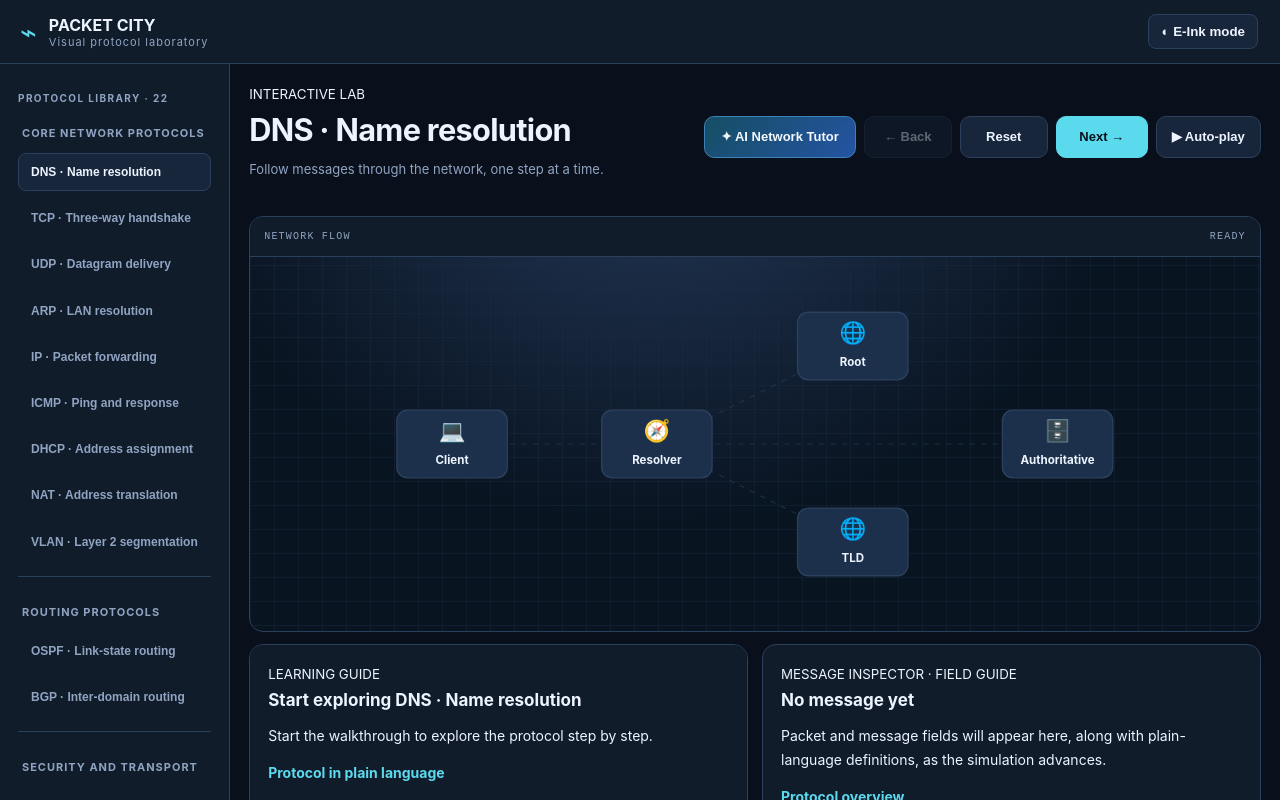
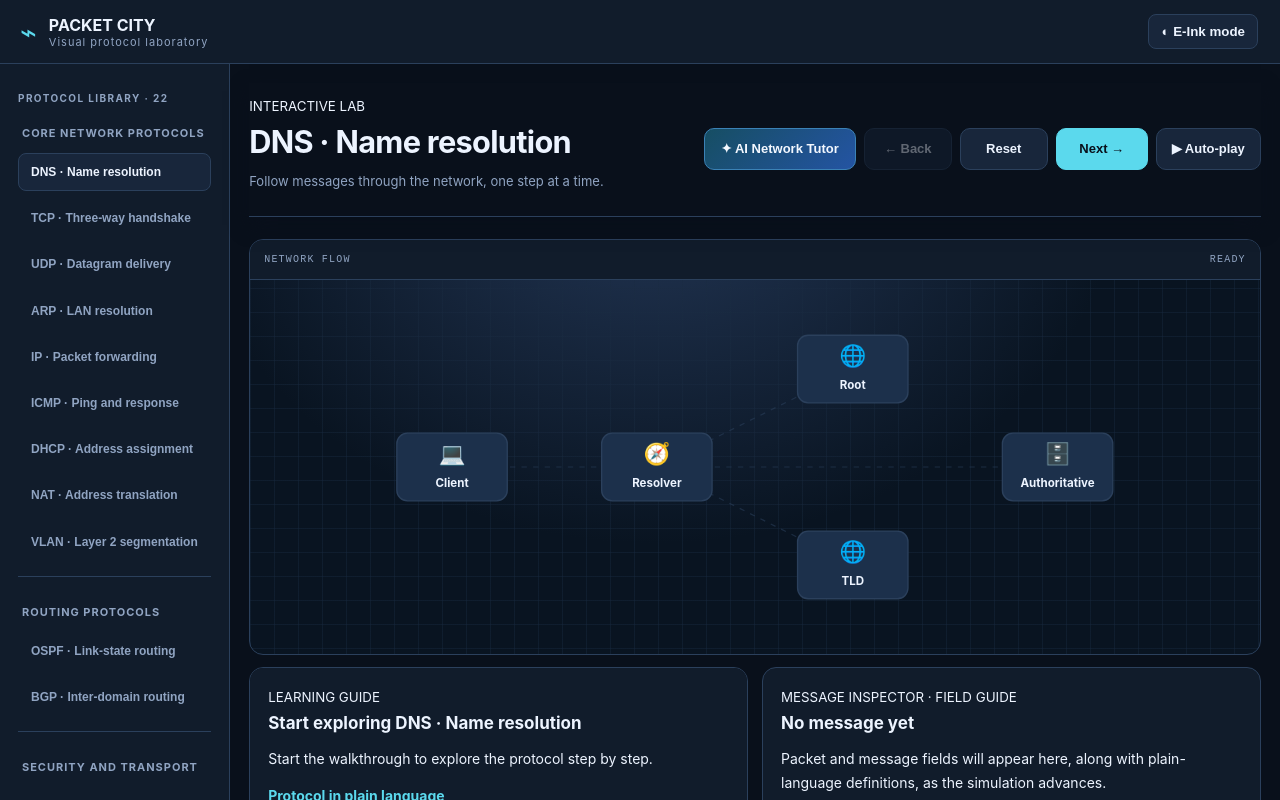
Before and after one commit to codassassin/protocol-playground, a React (Vite) app: page / in a window 1280 px wide. Shown: the top 800 px of the page. Built offline with nearby package versions, Linux system fonts and the light colour scheme.

Commit message:
Keep simulation controls sticky while reading panels

```diff
--- a/src/app.css
+++ b/src/app.css
@@ -65,3 +65,8 @@ main{max-width:none;display:flex;align-items:stretch;gap:16px;padding:clamp(12px
 @media(max-width:1250px){.labhead{align-items:flex-start;flex-wrap:wrap}.labhead .controls{width:100%;justify-content:flex-start;flex-wrap:wrap}}
 @media(max-width:800px){.labhead .controls{gap:6px}.labhead .controls button{min-width:80px;height:40px;padding:0 12px}}
 @media(prefers-reduced-motion:reduce){.labhead .controls button:hover:not(:disabled){transform:none}}
+
+/* Keep simulation controls accessible while the learner scrolls through the guide/inspector */
+.labhead{position:sticky;top:54px;z-index:20;background:var(--bg);padding:12px 0 14px;margin:0 0 10px;border-bottom:1px solid var(--line);box-shadow:0 8px 18px color-mix(in srgb,var(--bg) 65%,transparent)}
+.labhead .controls{position:relative;z-index:1}
+@media(max-width:800px){.labhead{top:54px;padding:10px 0;background:var(--bg)}}
```
